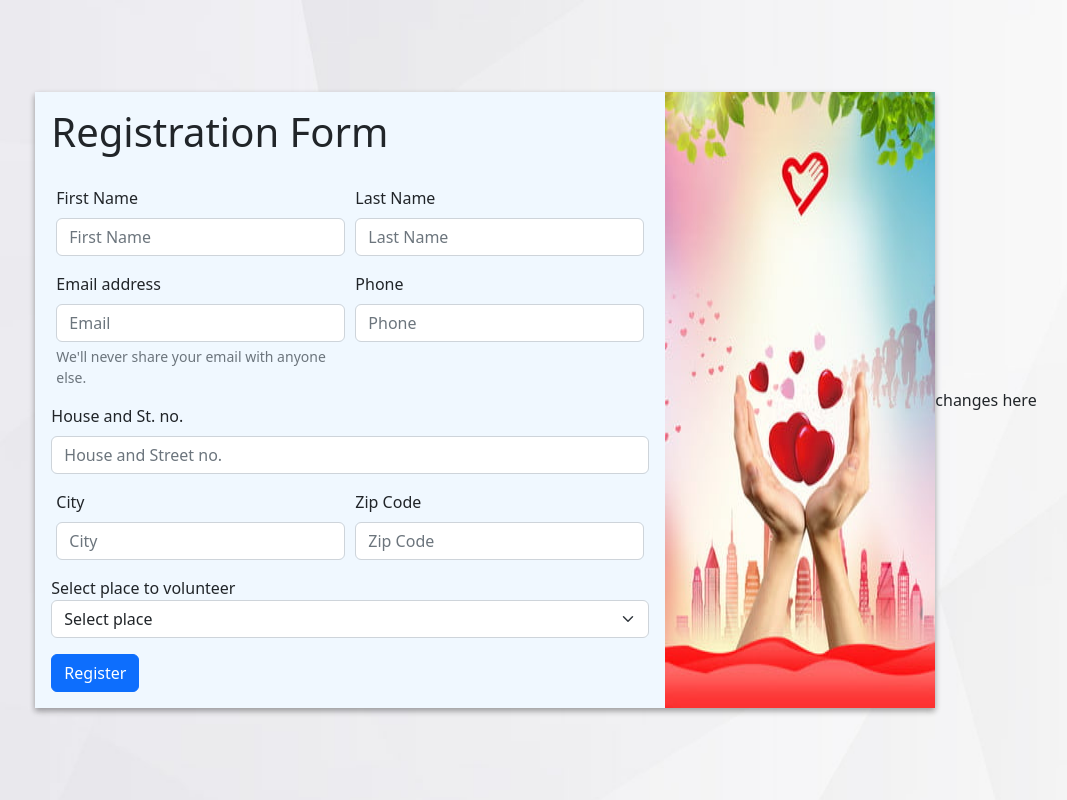
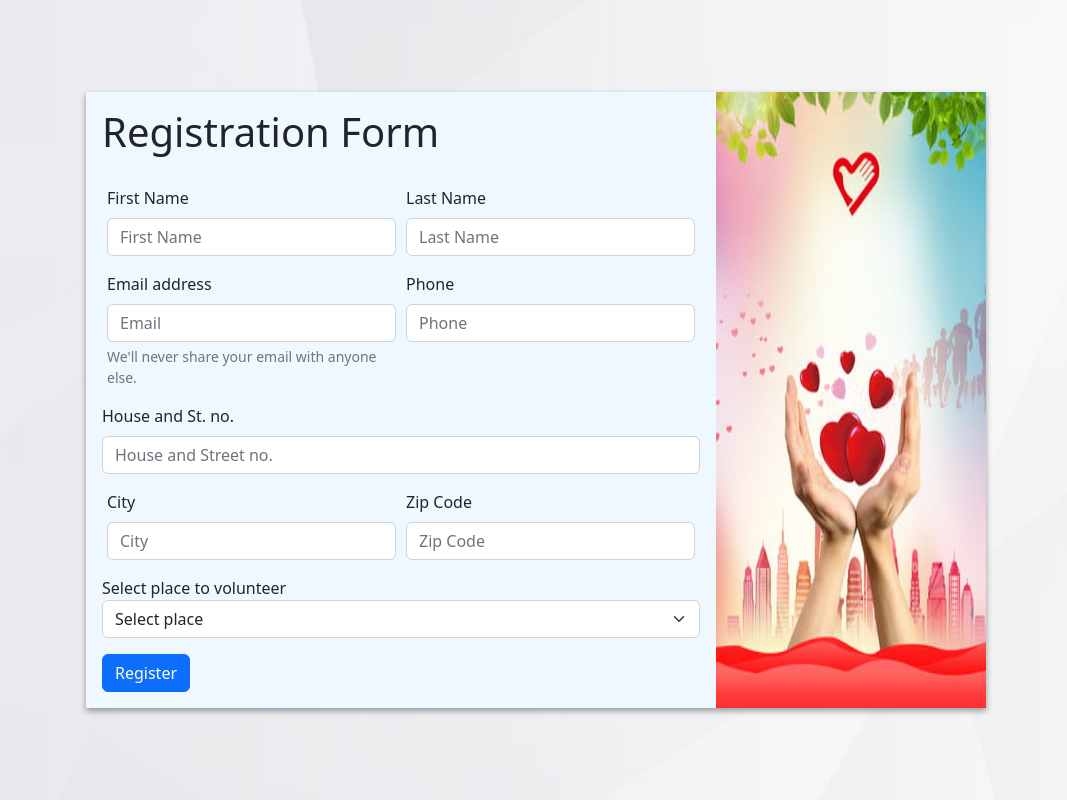
Before and after one commit to ikomcg/Simple-Register-php, a PHP site: page / in a window 1280 px wide. Shown: the whole page, without its empty margins (104-1171 px from the left). Run offline with PHP 8.4, Linux system fonts and the light colour scheme; some libraries are stand-ins or nearby versions.

Commit message:
index modified

```diff
--- a/index.php
+++ b/index.php
@@ -72,6 +72,5 @@
             <img src="image/pngtree-international-volunteer-day-volunteer-hands-love-image_44039.jpg" alt="">
         </div>
     </div>
-    changes here
 </body>
 </html>
```
